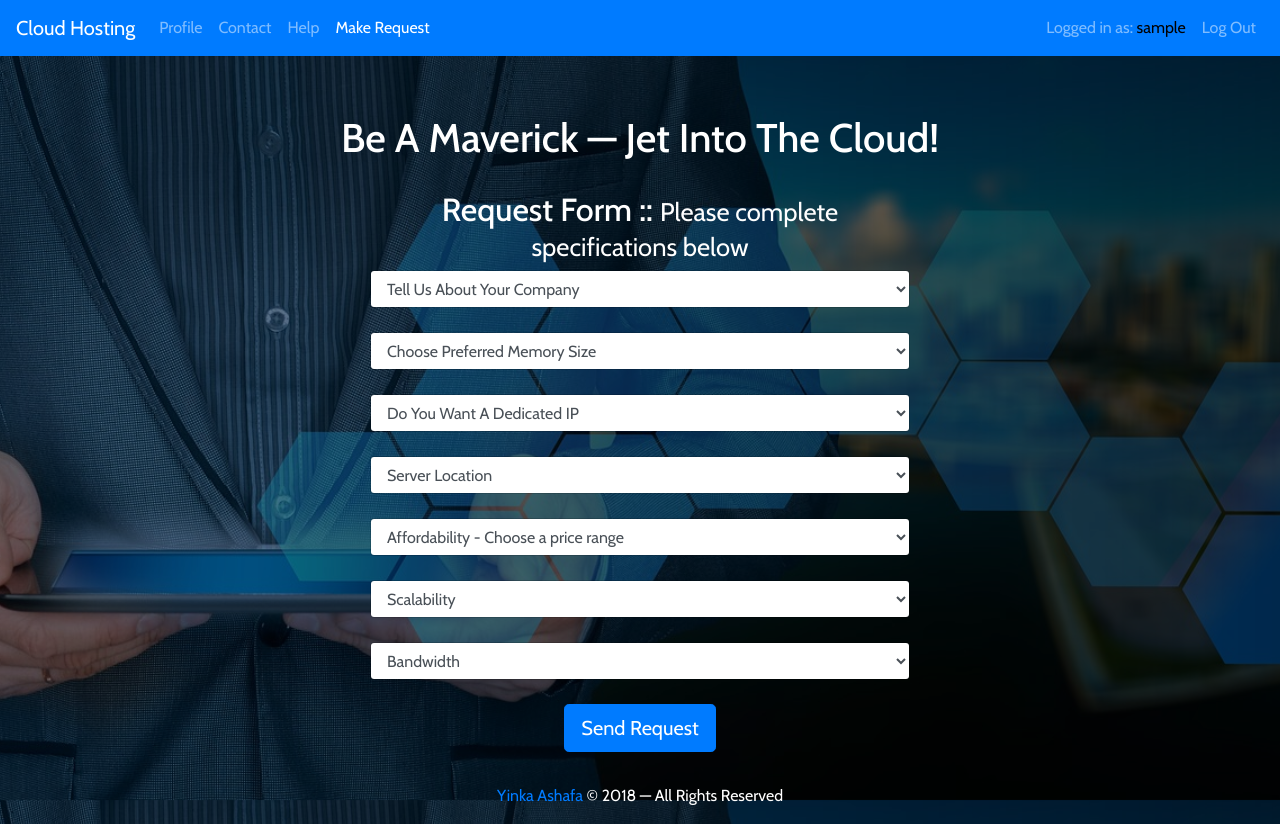
After one commit to iamyinka/cloud_hosting, a PHP site: page /request.php in a window 1280 px wide. The commit adds this page. Run offline with PHP 8.4, Linux system fonts and the light colour scheme; the visitor is signed in with stand-in values (Sample User, id 1); a stand-in replaces the project's code that opens the database connection; some libraries are stand-ins or nearby versions.

Commit message:
Finish Request UI Page

```diff
--- a/css/main.css
+++ b/css/main.css
@@ -3,7 +3,7 @@
 html,body {
 	min-height: 100%;
 	position: relative;
-	background: linear-gradient(to right, rgba(0, 0, 0, .4), rgba(0, 0, 0, .7)), url(../img/bg.jpg) no-repeat center center;
+	background: linear-gradient(to right, rgba(0, 0, 0, .4), rgba(0, 0, 0, .7)), url(../img/bg2.jpg) no-repeat center center;
 	-webkit-background-size: cover;
 	background-size: cover;
 	background-attachment: fixed;
@@ -22,28 +22,55 @@ body {
 	margin-bottom: 0 !important;
 }
 
+/*
+
+===============================
+					SECTIONS
+===============================
+
+*/
+
+section {
+	margin-top: 2em;
+}
+
+/*
+
+===============================
+					INDEX PAGE
+===============================
+
+*/
+
 .hero {
 	color: #fff;
 	position: relative;
-	min-height: 35em;
+	min-height: 30em;
 }
 
 .intro {
-	position: absolute;
-	top: 25%;
-	left: 15%;
+	margin-top: 5%;
 	text-align: center;
 	opacity: .87;
 }
 
 .intro h1 {
 	font-size: 4em;
+	margin-bottom: 1.2em;
 }
 
 .intro p {
 	font-size: 1.5em;
 }
 
+
+/*
+
+===============================
+					MAIN BUTTON
+===============================
+
+*/
 
 .btn-custom {
 	border: 2px solid #007bff;
@@ -57,47 +84,19 @@ body {
 	background-color: #007bff;
 }
 
+input[type='submit'] {
+	cursor: pointer;
+}
 
 
-.note_section {
-	margin-top: 50px;
-	margin-bottom: 50px;
-	min-height: 500px;
-	width: 100%;
-	max-width: 100%;
-}
 
-.textArea {
-	margin-top: 2em;
-}
+/*
 
-.textArea textarea {
-	width: 100%;
-	max-width: 100%;
-	min-height: 250px;
-	max-height: 250px;
-	border: 2px solid coral;
-	border-left: 15px solid coral;
-	padding: 1em 1.2em;
-	font-size: 1.3em;
-	outline: none;
-	color: coral;
-}
+===============================
+					PROFILE
+===============================
 
-.all_notes {
-	margin: 4em 0;
-}
-
-.note {
-	background-color: rgba(255, 255, 255, .26);
-	padding: .2em .5em;
-	border-radius: 10px;
-	color: #fff;
-}
-
-.note p small {
-	display: block;
-}
+*/
 
 .profile_section {
 	min-height: 500px;
@@ -116,9 +115,19 @@ body {
 	cursor: pointer;
 }
 
-/*#del_note, #all_done {
-	display: none;
-}*/
+
+/*
+
+===============================
+					MAKE REQUEST PAGE
+===============================
+
+*/
+
+.make-request {
+	color: #fff;
+}
+
 
 /*
 
@@ -130,10 +139,8 @@ body {
 
 
 footer {
+	margin-top: 2em;
 	text-align: center;
-	position: absolute;
-	bottom: 0;
 	width: 100%;
 	color: #fff;
-	/*background-color: coral;*/
 }
--- /dev/null
+++ b/inc/footer.php
@@ -0,0 +1,14 @@
+<footer>
+			<div class="container">
+				<p><a href="https://iamyinka.com">Yinka Ashafa</a> &copy; 2018 &mdash; All Rights Reserved</p>
+			</div>
+		</footer>
+
+		<!-- Optional JavaScript -->
+		<!-- jQuery first, then Popper.js, then Bootstrap JS -->
+		<script src="https://code.jquery.com/jquery-3.2.1.min.js"></script>
+		<script src="https://cdnjs.cloudflare.com/ajax/libs/popper.js/1.11.0/umd/popper.min.js" integrity="sha384-b/U6ypiBEHpOf/4+1nzFpr53nxSS+GLCkfwBdFNTxtclqqenISfwAzpKaMNFNmj4" crossorigin="anonymous"></script>
+		<script src="https://maxcdn.bootstrapcdn.com/bootstrap/4.0.0-beta/js/bootstrap.min.js" integrity="sha384-h0AbiXch4ZDo7tp9hKZ4TsHbi047NrKGLO3SEJAg45jXxnGIfYzk4Si90RDIqNm1" crossorigin="anonymous"></script>
+		<script type="text/javascript" src="js/app.js"></script>
+	</body>
+</html>
--- /dev/null
+++ b/inc/logged-in-header.php
@@ -0,0 +1,49 @@
+<!DOCTYPE html>
+<html lang="en">
+	<head>
+		<!-- Required meta tags -->
+		<meta charset="utf-8">
+		<meta name="viewport" content="width=device-width, initial-scale=1, shrink-to-fit=no">
+		<title>Cloud Hosting</title>
+
+		<!-- Bootstrap CSS -->
+		<link rel="stylesheet" href="https://maxcdn.bootstrapcdn.com/bootstrap/4.0.0-beta/css/bootstrap.min.css" integrity="sha384-/Y6pD6FV/Vv2HJnA6t+vslU6fwYXjCFtcEpHbNJ0lyAFsXTsjBbfaDjzALeQsN6M" crossorigin="anonymous">
+		<link rel="stylesheet" href="css/main.css">
+	</head>
+	<body>
+
+
+		<nav class="navbar navbar-expand-md navbar-dark bg-primary mb-4">
+			<a class="navbar-brand" href="./">Cloud Hosting</a>
+			<button class="navbar-toggler" type="button" data-toggle="collapse" data-target="#navbarCollapse" aria-controls="navbarCollapse" aria-expanded="false" aria-label="Toggle navigation">
+				<span class="navbar-toggler-icon"></span>
+			</button>
+			<div class="collapse navbar-collapse" id="navbarCollapse">
+				<ul class="navbar-nav mr-auto">
+					<li class="nav-item <?php if ($page == 'profile') {echo "active";} ?>">
+						<a class="nav-link" href="profile.php">Profile</a>
+					</li>
+					<li class="nav-item">
+						<a class="nav-link" href="#">Contact</a>
+					</li>
+					<li class="nav-item">
+						<a class="nav-link" href="#">Help</a>
+					</li>
+					<li class="nav-item <?php if ($page == 'request') {echo "active";} ?>">
+						<a class="nav-link" href="request.php">Make Request <span class="sr-only">(current)</span></a>
+					</li>
+
+				</ul>
+
+				<ul class="navbar-nav navbar-right">
+
+					<li class="nav-item">
+						<a class="nav-link" href="#">Logged in as: <span style="color: #000;"><?php echo $_SESSION['username']; ?></span></a>
+					</li>
+					<li class="nav-item">
+						<a class="nav-link" href="index.php?logout=1">Log Out</a>
+					</li>
+				</ul>
+
+			</div>
+		</nav>
--- a/js/app.js
+++ b/js/app.js
@@ -53,7 +53,7 @@ $(document).ready(function($) {
 		})
 		.done(function(data) {
 			if(data == 'success'){
-				window.location = 'mainpage.php';
+				window.location = 'request.php';
 				console.log("success");
 			} else {
 				$('#loginMsg').html(data);
@@ -125,4 +125,16 @@ $(document).ready(function($) {
 
 	});
 
+
+	// REQUEST FORM
+
+	$('#requestForm').submit(function(event) {
+		/* Act on the event */
+		event.preventDefault();
+
+		var dataToPost = $(this).serializeArray();
+
+		console.log(dataToPost);
+	});
+
 });
--- /dev/null
+++ b/request.php
@@ -0,0 +1,96 @@
+<?php
+
+session_start();
+
+if (!isset($_SESSION['username'])) {
+	header('Location: index.php');
+}
+
+$page = 'request';
+
+?>
+
+<?php include 'inc/logged-in-header.php'; ?>
+
+	<h1 class="text-center" style="margin-top: 1.5em; color: #fff;">
+		Be A Maverick &mdash; Jet Into The Cloud!
+	</h1>
+
+		<section class="make-request">
+			<div class="container">
+				<div class="row">
+					<div class="col-xs-12 col-sm-8 col-md-6 mx-auto">
+						<div class="request">
+							<form method="POST" id="requestForm">
+								<h2 class="text-center">Request Form :: <small>Please complete specifications below</small></h2>
+
+								<div id="requestFormMsg"></div>
+
+								<select class="c-select form-control" name="biz-size">
+									<option value=''>Tell Us About Your Company</option>
+									<option value="Individual">Individual</option>
+									<option value="Small-Scale">Small-Scale Business</option>
+									<option value="Mid-Large Scale Enterprise">Mid-Large Scale Enterprise</option>
+								</select>
+								<br>
+
+								<select class="c-select form-control" name="memory">
+									<option value=''>Choose Preferred Memory Size</option>
+									<option value="2 GB">2 GB</option>
+									<option value="4 GB">4 GB</option>
+									<option value="6 GB">6 GB</option>
+								</select>
+								<br>
+
+								<select class="c-select form-control" name="ip">
+									<option value=''>Do You Want A Dedicated IP</option>
+									<option value="Yes">Yes</option>
+									<option value="No">No</option>
+								</select>
+								<br>
+
+								<select class="c-select form-control" name="server-loc">
+									<option value=''>Server Location</option>
+									<option value="Asia">Asia</option>
+									<option value="Europe">Europe</option>
+									<option value="North America">North America</option>
+									<option value="Australia">Australia</option>
+								</select>
+								<br>
+
+								<select class="c-select form-control" name="price">
+									<option value=''>Affordability - Choose a price range</option>
+									<option value="$4-$8/Month">$4-$8/Month</option>
+									<option value="$9-$12/Month">$9-$12/Month</option>
+									<option value="$13-$15/Month">$13-$15/Month</option>
+								</select>
+								<br>
+
+								<select class="c-select form-control" name="scalability">
+									<option value=''>Scalability</option>
+									<option value="2x-Faster">2x-Faster</option>
+									<option value="4x-Faster">4x-More Scalable</option>
+									<option value="8x-Faster">8x-More Scalable</option>
+								</select>
+								<br>
+
+								<select class="c-select form-control" name="bandwidth">
+									<option value="">Bandwidth</option>
+									<option value="Metered">Metered</option>
+									<option value="UnMetered">UnMetered</option>
+								</select>
+								<br>
+
+								<div class="text-center">
+									<input type="submit" class="btn btn-primary btn-lg" name="submit" value="Send Request">
+								</div>
+							</form>
+						</div>
+					</div>
+				</div>
+			</div>
+		</section>
+
+
+
+<?php include 'inc/footer.php'; ?>
```
Also changed, not shown: inc/header.php (added, +45 -0 lines), index.php (+9 -62 lines), mainpage.php (deleted, +0 -114 lines), profile.php (+4 -63 lines), resetpassword.php (+2 -20 lines), img/bg2.jpg (added).
